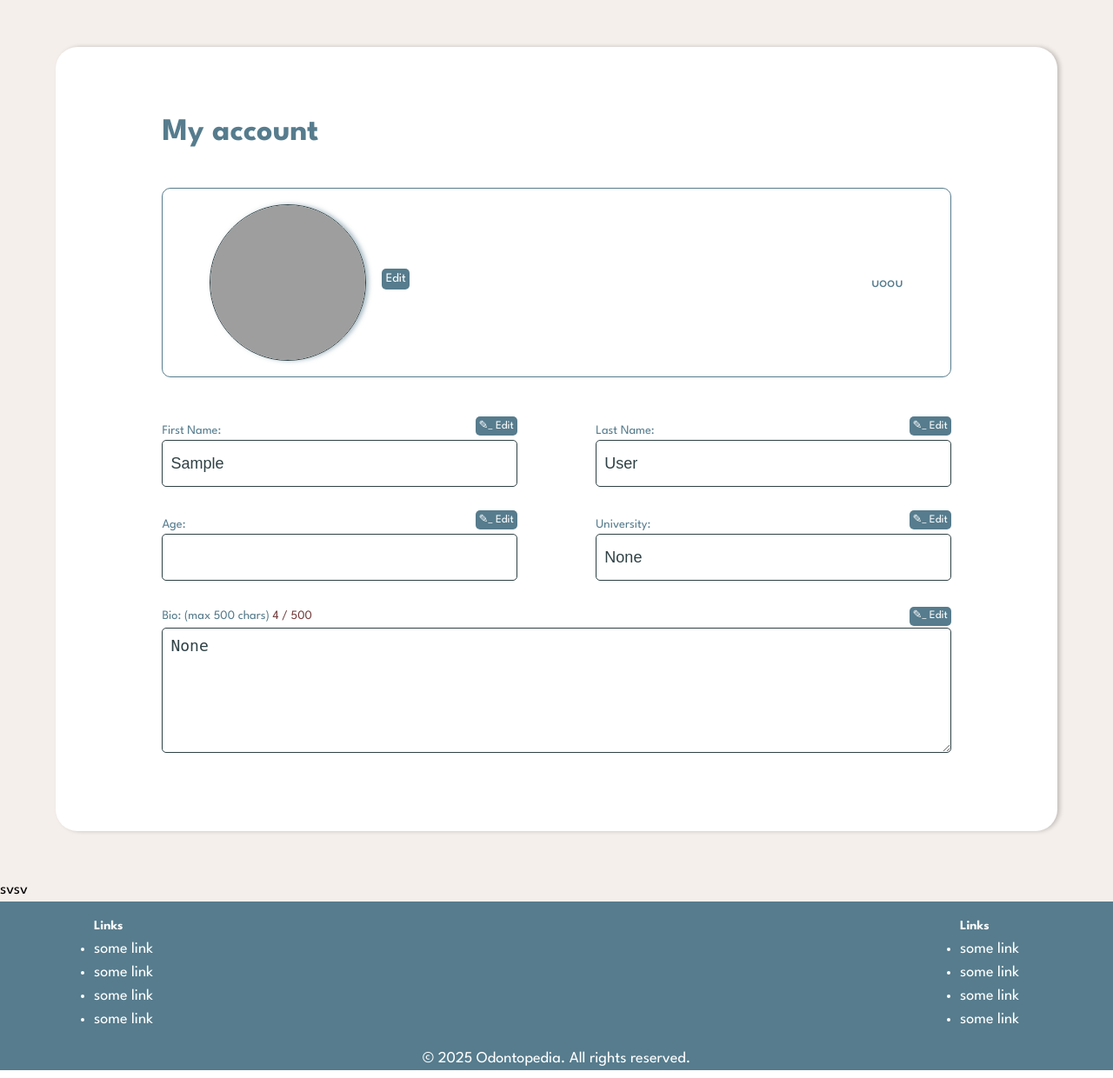
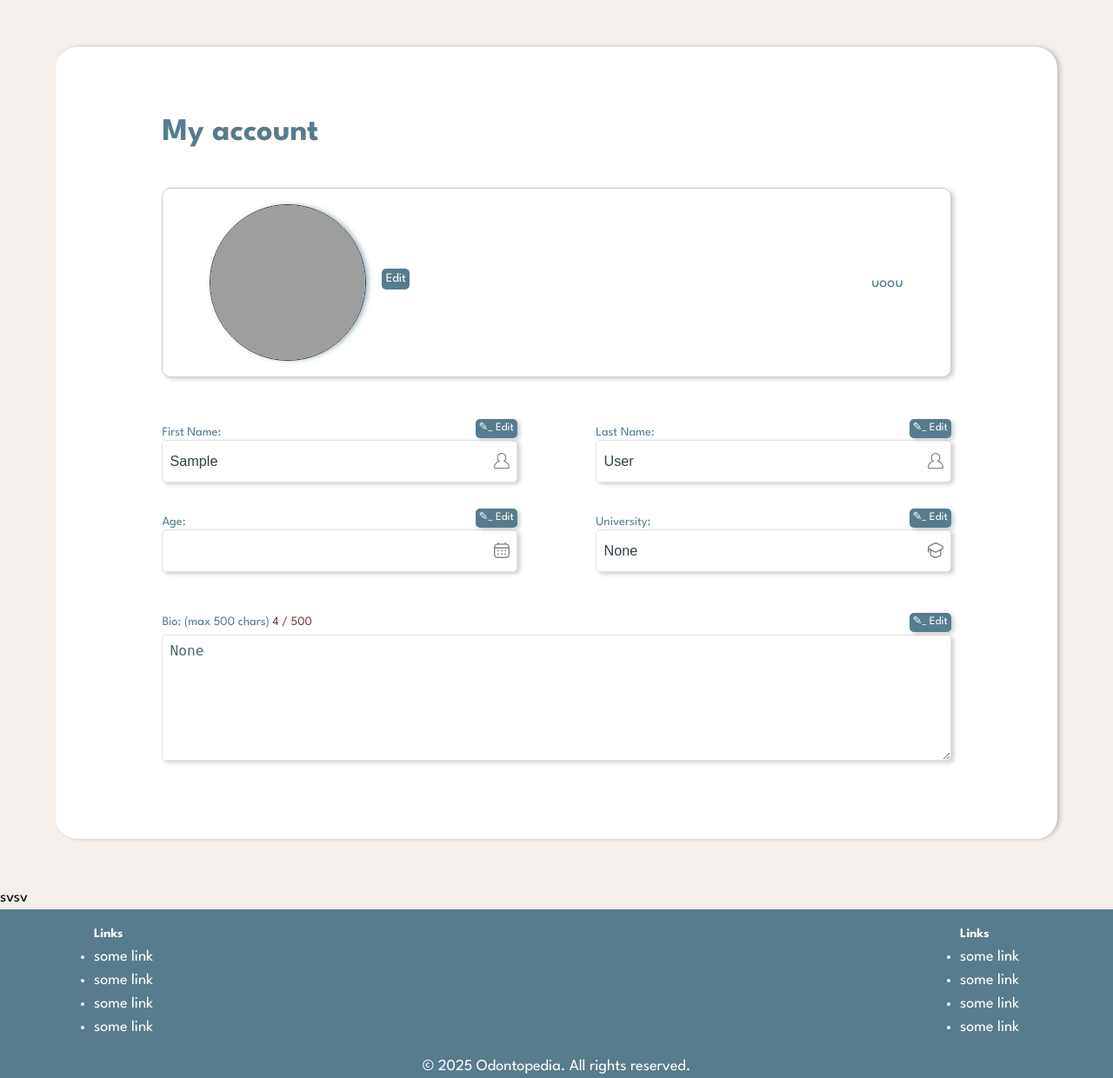
Before and after one commit to AndonGoshev/odontopedia, a Django app: page /accounts/account-settings/ in a window 1280 px wide. Shown: the part 86-1326 px from the top of the page at 87% size. Run offline with Django 5.2, Linux system fonts and the light colour scheme; the visitor is signed in with stand-in values (Sample User, id 1); data comes from the database, SQL or seed files in the repository; some libraries are stand-ins or nearby versions; some web fonts are replaced; grey boxes are pictures that could not be loaded.

Commit message:
Account almost done, pending notification message and account settings session

```diff
--- a/static/css/accounts/manage/account-settings-fields.css
+++ b/static/css/accounts/manage/account-settings-fields.css
@@ -1,3 +1,6 @@
+@import url('https://fonts.googleapis.com/css2?family=League+Spartan:wght@100..900&family=Montserrat:ital,wght@0,100..900;1,100..900&display=swap');
+
+
 #profile_image_wrapper {
     width: 100%;
     display: flex;
@@ -5,10 +8,14 @@
     justify-content: space-between;
     margin-bottom: 2em;
     align-items: center;
-    border: 1px solid #567c8d;
     border-radius: 10px;
     padding: 1em 3em;
+
+    background-color: white;
+    box-shadow: 3px 2px 5px rgba(0, 0, 0, 0.2);
+    border: 1px solid #cccbcb;
 }
+
 
 #profile_image_display_container {
     /*width: 100%;*/
@@ -108,6 +115,7 @@
     color: white;
     padding: 0.1em 0.3em;
     border-radius: 5px;
+    box-shadow: 3px 2px 5px rgba(0, 0, 0, 0.2);
 }
 
 .field-buttons p:hover {
@@ -145,24 +153,31 @@
 }
 
 .label-and-field input, .label-and-field textarea {
+    font-size: 0.9em;
     flex-grow: 1;
     height: 3em;
     border-radius: 5px;
-    border: 1px solid #2f4145;
+    /*font-size: 1em;*/
+    color: #2f4145;
+    background-color: white;
+    box-shadow: 3px 2px 5px rgba(0, 0, 0, 0.2);
     padding-left: 0.5em;
-    font-size: 1em;
-    color: #2f4145;
+    border: 1px solid #e4e4e4;
 }
 
 
 #bio_container {
+    margin-top: 1em;
     width: 100%;
 }
 
 #bio_container .label-and-field textarea {
-    min-height: 8em;
-    max-height: 8em;
-    padding-top: 0.5em;
+    /*font-family: "Montserrat", serif;*/
+
+    color: #4c6a70;
+    min-height: 9em;
+    max-height: 9em;
+    padding: 0.5em;
 }
 
 #bio_container .field-buttons {
@@ -176,3 +191,17 @@
 #char_count {
     color: #774242;
 }
+
+
+.mini-field-icon {
+    position: absolute;
+    top: 30%;
+    right: 2%;
+    width: 1em;
+    height: 1em;
+}
+
+.mini-field-icon img {
+    width: 100%;
+    height: 100%;
+}
--- a/templates/accounts/manage/account-settings-fields.html
+++ b/templates/accounts/manage/account-settings-fields.html
@@ -1,3 +1,4 @@
+{% load static %}
 <form id="profile-settings-form" method="POST" enctype="multipart/form-data">
     {% csrf_token %}
 
@@ -59,6 +60,8 @@
                 <input type="text" id="first_name_input" class="profile-field-display" value="{{ user.first_name }}"
                        readonly>
 
+                <div class="mini-field-icon"><img alt="mini icon" src="{% static 'images/profile-mini.png' %}"></div>
+
             </div>
 
             <div class="field-buttons">
@@ -77,6 +80,7 @@
                 <label>Last Name:</label>
                 <input type="text" id="last_name_input" class="profile-field-display" value="{{ user.last_name }}"
                        readonly>
+                <div class="mini-field-icon"><img alt="mini icon" src="{% static 'images/profile-mini.png' %}"></div>
             </div>
             <div class="field-buttons">
                 <p id="last_name_edit_btn" onclick="editField('last_name')">✎_ Edit</p>
@@ -98,6 +102,7 @@
                 <label>Age:</label>
                 <input type="number" id="age_input" class="profile-field-display" value="{{ user.profile.age }}"
                        readonly>
+                <div class="mini-field-icon"><img alt="mini icon" src="{% static 'images/calendar-mini.png' %}"></div>
             </div>
             <div class="field-buttons">
                 <p id="age_edit_btn" onclick="editField('age')">✎_ Edit</p>
@@ -114,6 +119,7 @@
                 <input type="text" id="university_input" class="profile-field-display"
                        value="{{ user.profile.university }}"
                        readonly>
+                <div class="mini-field-icon"><img alt="mini icon" src="{% static 'images/uni-mini.png' %}"></div>
             </div>
             <div class="field-buttons">
                 <p id="university_edit_btn" onclick="editField('university')">✎_ Edit</p>
```
Also changed, not shown: static/js/account-settings.js (+43 -7 lines), static/images/calendar-mini.png (added), static/images/mini-profile.png (added), static/images/profile-mini.png (added), static/images/uni-mini.png (added).
